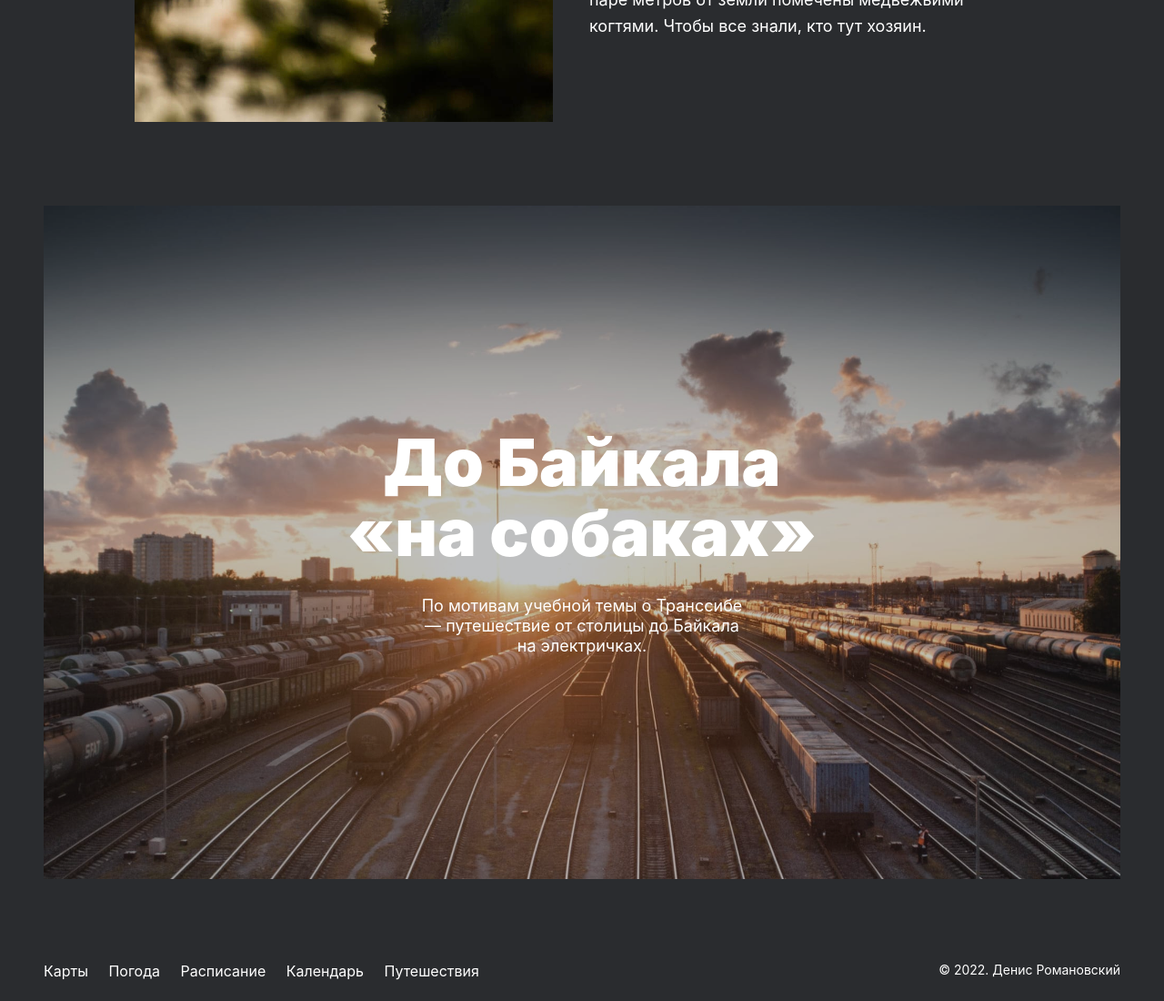
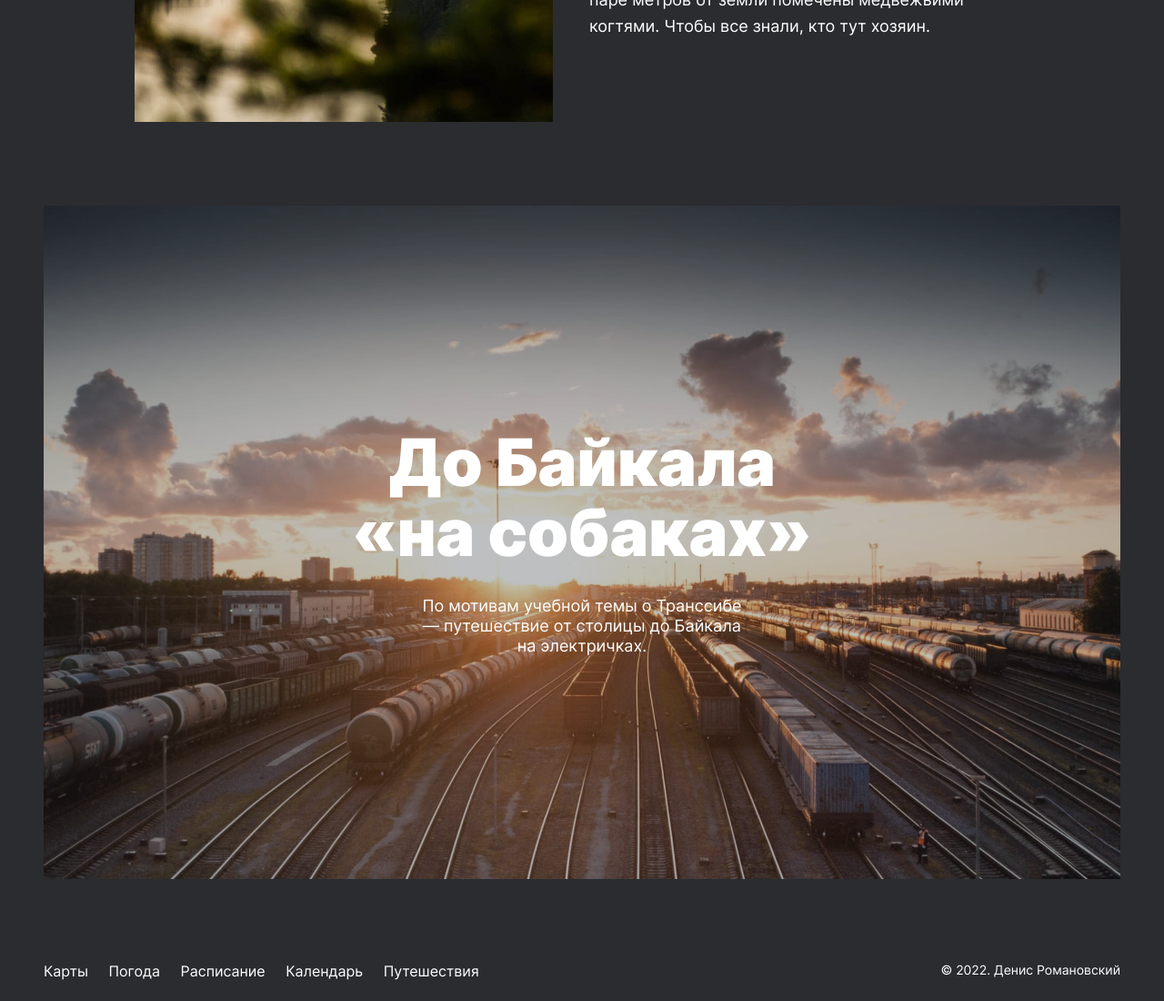
Before and after one commit to denis677/russian-travel, a plain HTML site: page index.html in a window 1280 px wide. Shown: the part 5778-6878 px from the top of the page at 91% size. Drawn offline with Linux system fonts and the light colour scheme.

Commit message:
Add files via upload

```diff
--- a/pages/index.css
+++ b/pages/index.css
@@ -1,6 +1,6 @@
 @import url(../vendor/normalize.css);
 
-@import url(../vendor/fonts/InterWeb/inter.css);
+@import url(../vendor/fonts/inter.css);
 
 @import url(../blocks/page/page.css);
 
```
